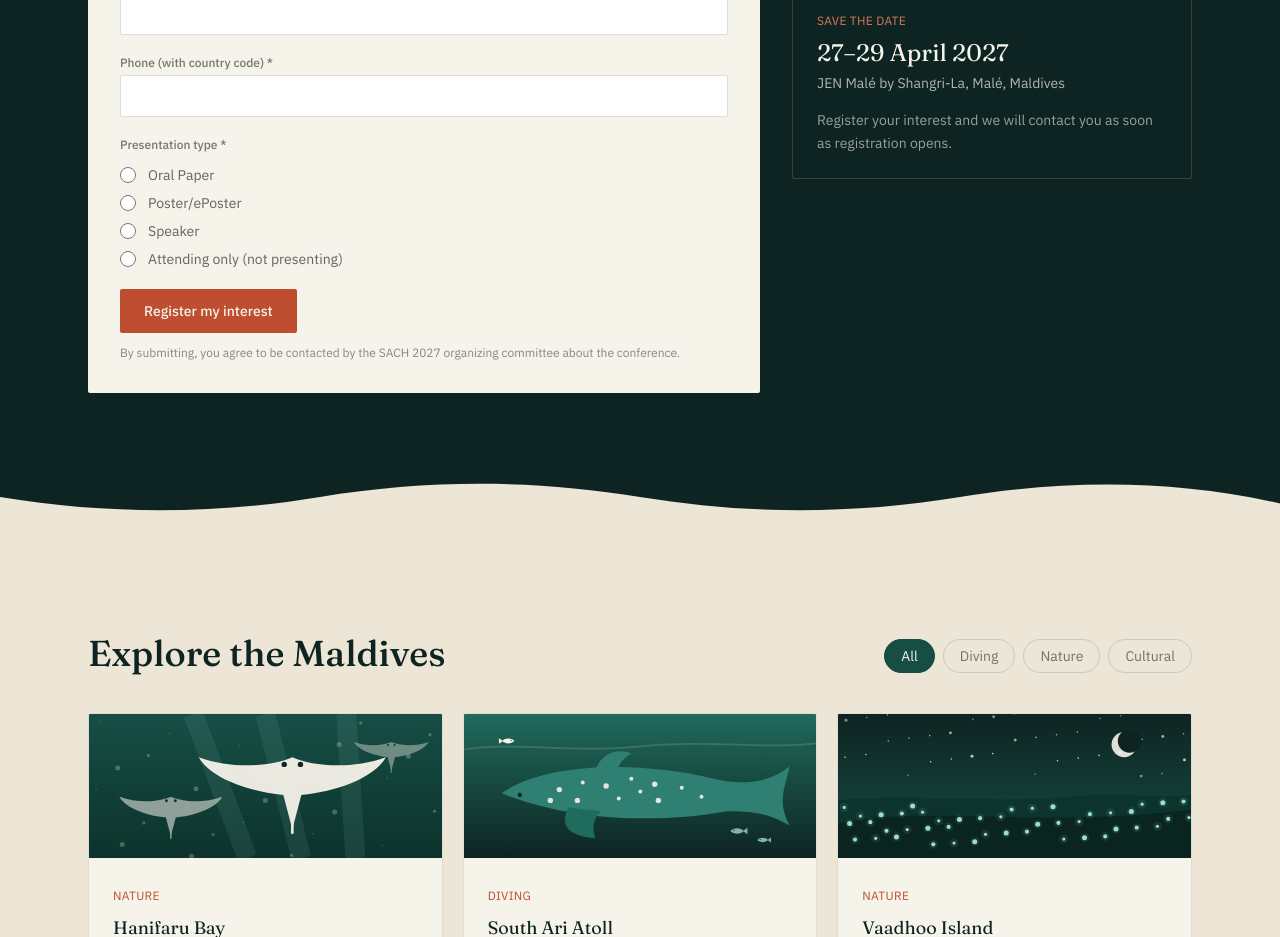
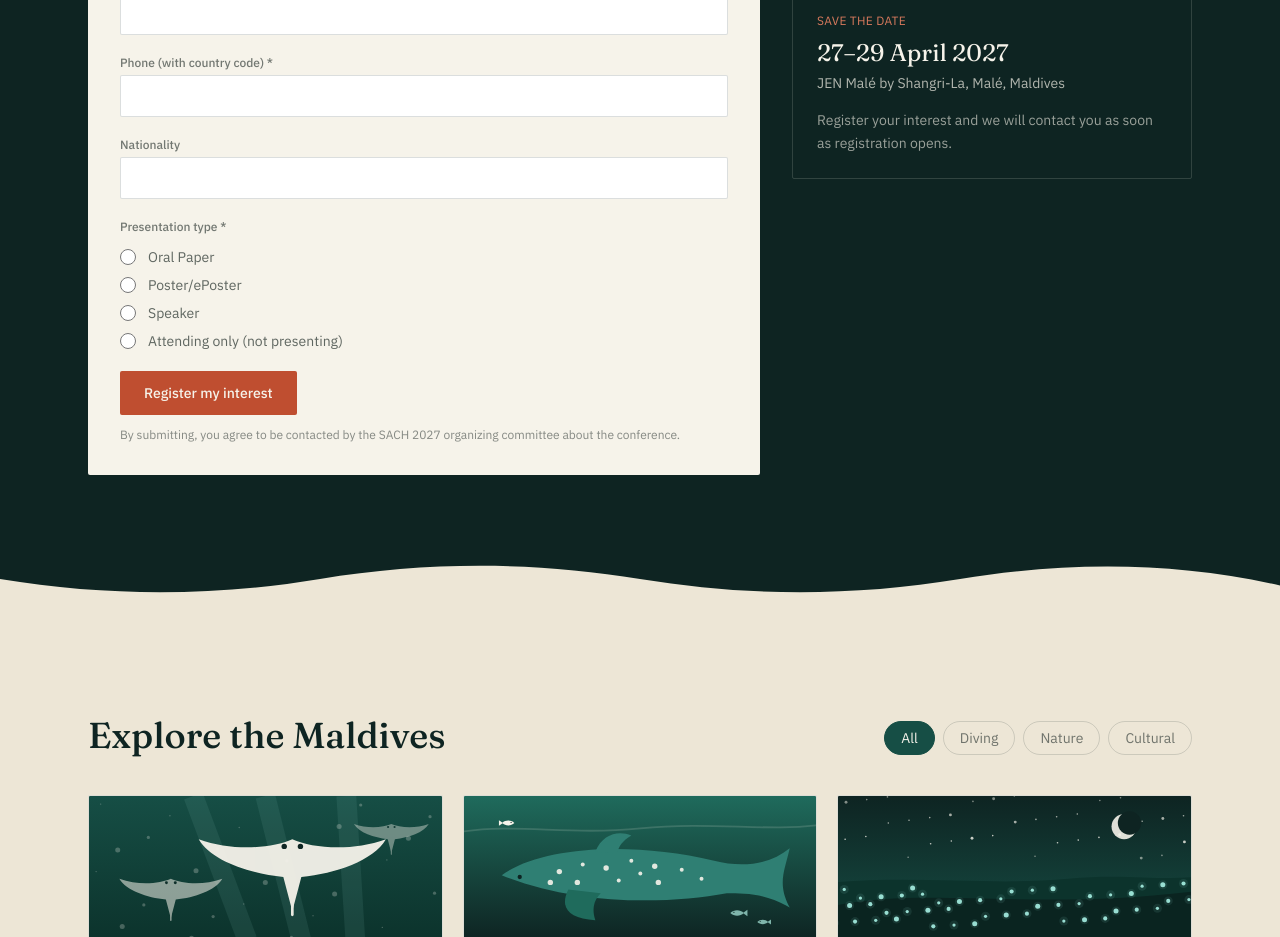
Before and after one commit to sach2027/SACH, a Next.js app: page / in a window 1280 px wide. Shown: the part 3160-4097 px from the top of the page. Built offline with nearby package versions, Linux system fonts and the light colour scheme.

Commit message:
Update InterestForm.tsx
Add nationality field to Register your interest form

```diff
--- a/src/components/InterestForm.tsx
+++ b/src/components/InterestForm.tsx
@@ -64,6 +64,7 @@ export default function InterestForm() {
       email: text('email'),
       phone: text('phone'),
       presentationType: text('presentationType'),
+      nationality: text('nationality'),
       website: text('website'), // honeypot, must stay empty
     };
 
@@ -130,6 +131,17 @@ export default function InterestForm() {
         />
       </div>
 
+      <div>
+        <label htmlFor="if-nationality" className={labelClass}>Nationality</label>
+        <input
+          id="if-nationality"
+          name="nationality"
+          maxLength={60}
+          autoComplete="country-name"
+          className={inputClass}
+        />
+      </div>
+
       <RadioGroup legend="Presentation type" name="presentationType" options={presentationOptions} />
 
       {status === 'error' && (
```
